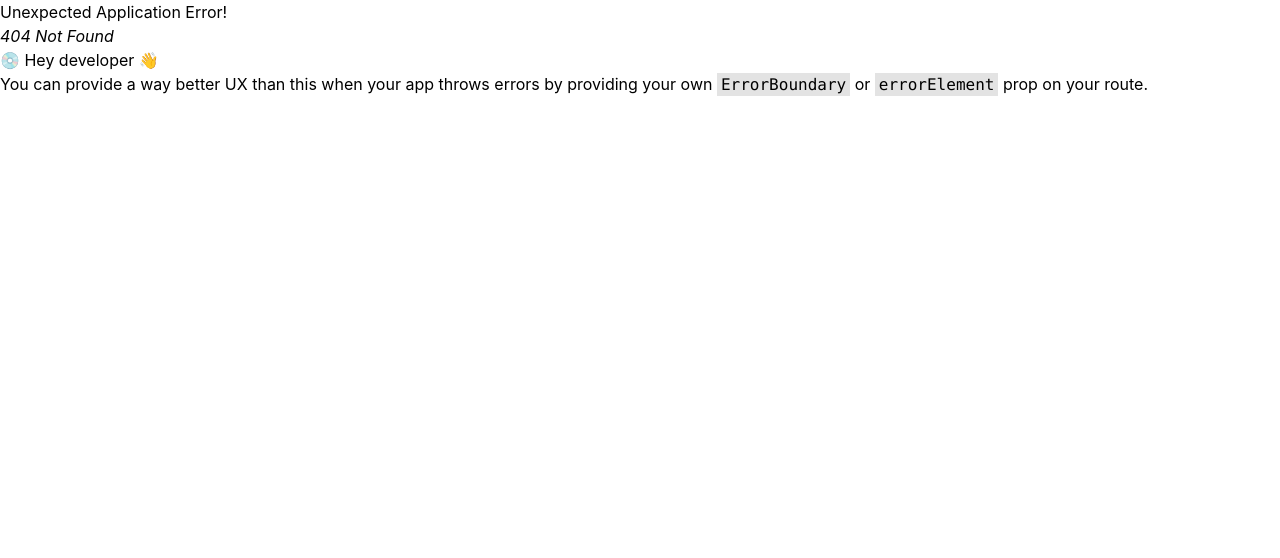
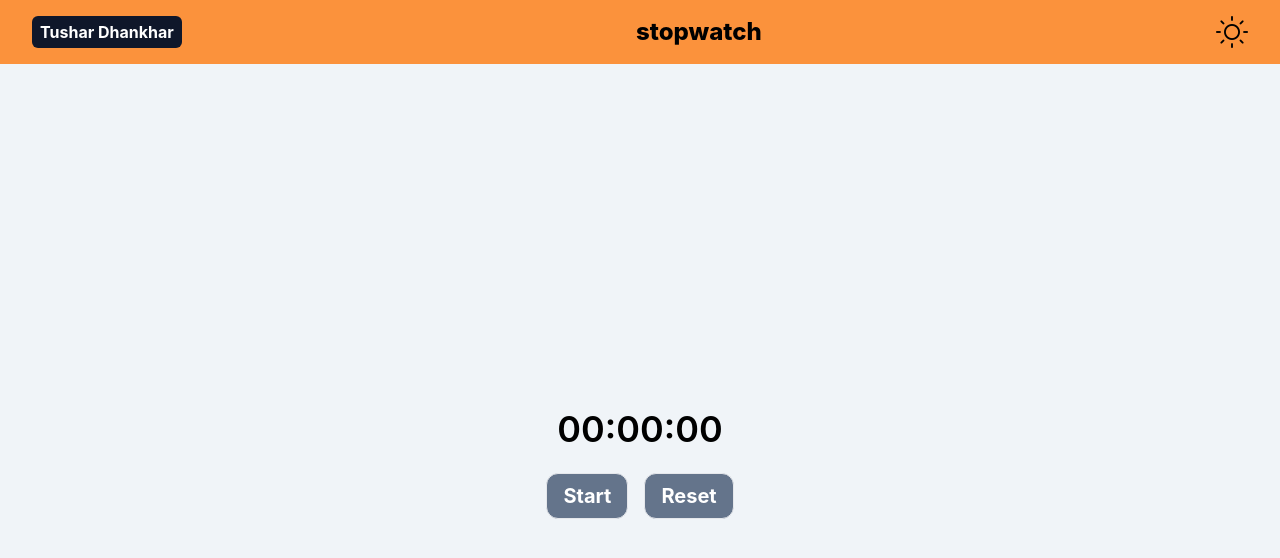
Before and after one commit to tushardhankhar/portal, a React (Create React App) app: page /stopwatch in a window 1280 px wide. Before the commit this address had no page. Shown: the top 558 px of the page. Built offline with nearby package versions, Linux system fonts and the light colour scheme.

Commit message:
Stopwatch Component

```diff
--- a/src/App.js
+++ b/src/App.js
@@ -4,6 +4,7 @@ import { ThemeProvider } from "./context/themeContext";
 import InfiniteScroll from "./components/InfiniteScroll/InfinteScroll";
 import TrafficLight from "./components/TrafficLight/TrafficLight";
 import Root from "./components/Root";
+import StopWatch from "./components/StopWatch/StopWatch";
 
 const router = createBrowserRouter([
   {
@@ -15,6 +16,9 @@ const router = createBrowserRouter([
       {
         path: "/traffic-light",
         element: <TrafficLight />,
+      },  {
+        path: "/stopwatch",
+        element: <StopWatch />,
       },
     ],
   },
--- a/src/assets/index.js
+++ b/src/assets/index.js
@@ -2,3 +2,4 @@ export { default as LightThemeLogo } from "./brightness.png";
 export { default as DarkThemeLogo } from "./sun.png";
 export { default as InfiniteScroll } from "./infinite.jpg";
 export { default as TrafficLight } from "./Traffic.jpg";
+export { default as StopWatch } from "./stopwatch.jpg";
--- /dev/null
+++ b/src/components/StopWatch/StopWatch.js
@@ -0,0 +1,47 @@
+import React, { useEffect, useState } from "react";
+
+export default function StopWatch() {
+  const [time, setTime] = useState(0);
+  const [isStarted, setIsStarted] = useState(false);
+  useEffect(() => {
+    let interval;
+    if (isStarted) {
+      interval = setInterval(() => {
+        setTime((prev) => prev + 100);
+      }, 100);
+    } else if (!isStarted && time !== 0) clearInterval(interval);
+    return () => clearInterval(interval);
+  }, [time, isStarted]);
+
+  const formatTime = (milliseconds) => {
+    const minutes = Math.floor(milliseconds / 60000);
+    const seconds = Math.floor((milliseconds % 60000) / 1000);
+    const centiseconds = Math.floor((milliseconds % 1000) / 10);
+
+    return (
+      `${minutes < 10 ? "0" + minutes : minutes}:` +
+      `${seconds < 10 ? "0" + seconds : seconds}:` +
+      `${centiseconds < 10 ? "0" + centiseconds : centiseconds}`
+    );
+  };
+
+  return (
+    <div className="flex justify-center  w-full min-h-screen items-center flex-col gap-6">
+      <div className="text-4xl font-semibold">{formatTime(time)}</div>
+      <div>
+        <button
+          onClick={() => setIsStarted(!isStarted)}
+          className="text-xl mr-4 cursor-pointer font-bold border px-4 p-2 rounded-xl bg-slate-500 text-white"
+        >
+          {isStarted ? "Stop" : "Start"}
+        </button>
+        <button
+          onClick={() => setTime(0)}
+          className="text-xl cursor-pointer  font-bold border px-4 p-2 rounded-xl bg-slate-500 text-white"
+        >
+          Reset
+        </button>
+      </div>
+    </div>
+  );
+}
--- a/src/projectsDetails.js
+++ b/src/projectsDetails.js
@@ -1,4 +1,4 @@
-import { InfiniteScroll, TrafficLight } from "./assets";
+import { InfiniteScroll, StopWatch, TrafficLight } from "./assets";
 
 export const PROJECTS = [
   {
@@ -17,4 +17,11 @@ export const PROJECTS = [
     link: "/traffic-light",
     image: TrafficLight,
   },
+  {
+    id: 3,
+    name: "StopWatch",
+    description: "A React Stopwatch that tracks time in hours, minutes, and seconds, allowing users to start, stop, and reset the timer.",
+    link: "/stopwatch",
+    image: StopWatch,
+  },
 ];
```
Also changed, not shown: src/assets/stopwatch.jpg (added).
